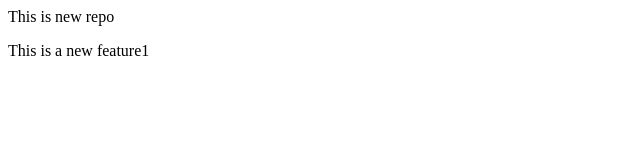
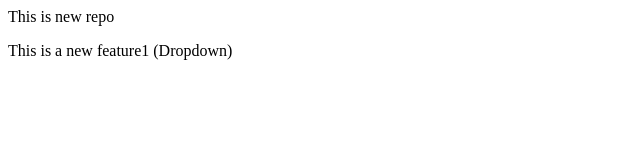
Before and after one commit to vipink143/localrepo, a plain HTML site: page index.html in a window 1280 px wide. Shown: the full height of the page, 0-640 px from the left. Drawn offline with Linux system fonts and the light colour scheme.

```diff
--- a/index.html
+++ b/index.html
@@ -1,3 +1,3 @@
 <p>This is new repo</p>
 
-<p>This is a new feature1</p>
+<p>This is a new feature1 (Dropdown)</p>
```
